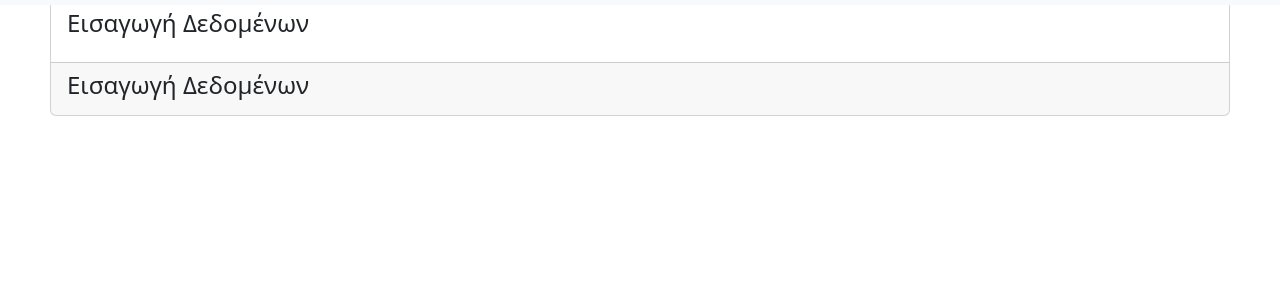
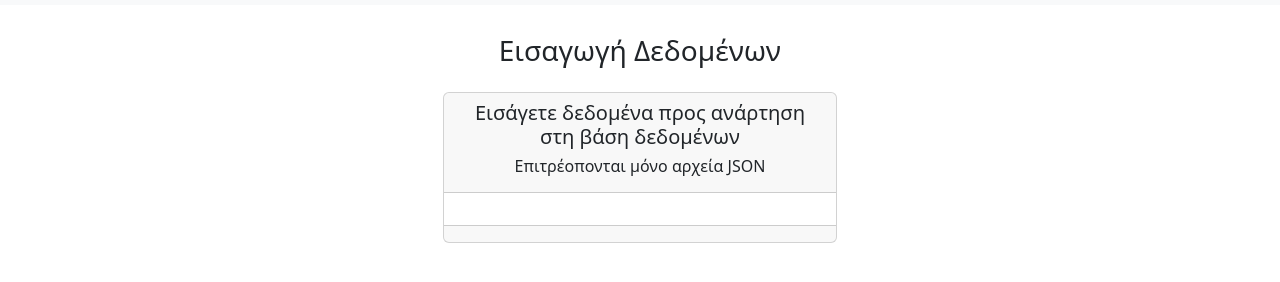
Before and after one commit to dimliopeta/web-project, a website: page protected_views/administrator.html in a window 1280 px wide. Both pictures are taken after a click on the link "Εισαγωγή Δεδομένων". Shown: the part 62-344 px from the top of the page. Drawn offline with nearby package versions, Linux system fonts and the light colour scheme; no server answers; files whose address does not match are found by name.

Commit message:
More on upload data

```diff
--- a/protected_views/administrator.html
+++ b/protected_views/administrator.html
@@ -135,15 +135,21 @@
 
 
         <!---------- Insert Data Section ---------->
-        <div id="administratorInsertDataSection" class="card" style="display:none;">
+        <div id="administratorInsertDataSection" class="content-section" style="display:none;">
+            <h3 class="text-center mt-5 pt-5 pb-3">Εισαγωγή Δεδομένων</h3>
+            <div class="d-flex justify-content-center align-items-center">
+                <div class="card col-lg-4">
                     <div class="card-header">
-                <h4>Εισαγωγή Δεδομένων</h4>
+                        <h5 class="text-center">Εισάγετε δεδομένα προς ανάρτηση στη βάση δεδομένων</h5>
+                        <h6 class="text-center">Επιτρέοπονται μόνο αρχεία JSON</h6>
                     </div>
                     <div class="card-body">
-                <h4>Εισαγωγή Δεδομένων</h4>
+                        <!-- Content goes here -->
                     </div>
                     <div class="card-footer">
-                <h4>Εισαγωγή Δεδομένων</h4>
+                        <!-- Footer content -->
+                    </div>
+                </div>
             </div>
         </div>
 
```
Lines whose indentation alone changed are shown as unchanged.
